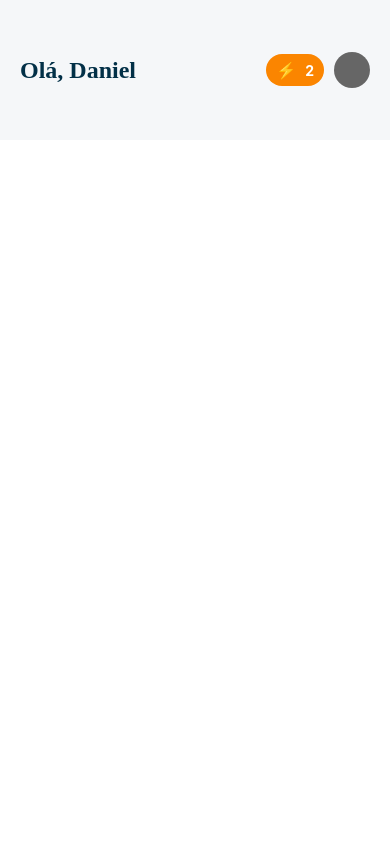
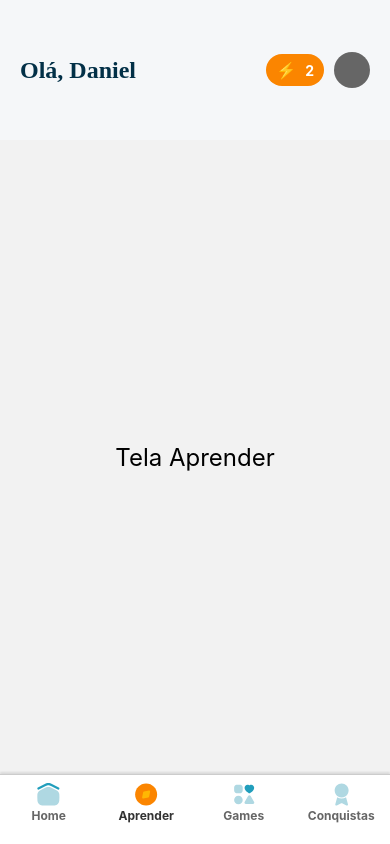
Before and after one commit to MenesesDani/LeComCreApplication, a React Native app: screen /Aprender in a window 390 px wide. Built offline with nearby package versions, Linux system fonts and the light colour scheme.

Commit message:
Fix colors variables and new navbar logic

```diff
--- a/App.tsx
+++ b/App.tsx
@@ -1,15 +1,88 @@
-import React from "react";
-import { View } from "react-native";
+import React from 'react';
+import { View, StyleSheet, Text } from 'react-native';
+import { createBottomTabNavigator, BottomTabNavigationOptions } from '@react-navigation/bottom-tabs';
+import { NavigationContainer, ParamListBase, RouteProp } from '@react-navigation/native';
+
+// Importa suas variáveis de cor
+import { colors } from './constants/colors';
 import { TopBar } from "./components/TopBar/Index";
+import { HomeIcon, ExploreIcon, GamesIcon, ConquestIcon } from './components/icons';
+import HomeScreen from './screens/HomeScreen';
+import ExploreScreen from './screens/ExploreScreen';
+import GamesScreen from './screens/GamesScreen';
+import ConquestScreen from './screens/ConquestScreen';
+
+const Tab = createBottomTabNavigator();
 
 export default function App() {
   return (
-    <View>
+    <View style={styles.container}>
       <TopBar
         name="Daniel"
         energy={2}
         onProfilePress={() => console.log('Perfil pressionado')}
       />
+      <NavigationContainer>
+        <Tab.Navigator
+          screenOptions={({ route }: {
+            route: RouteProp<ParamListBase, string>;
+          }): BottomTabNavigationOptions => ({
+            tabBarIcon: ({ focused, size }: { focused: boolean; size: number }) => {
+
+              const primaryColor = focused ? colors.brand.orange : colors.system.disable;
+              const secondaryColor = focused ? colors.brand.yellow : colors.brand.blue;
+
+              if (route.name === 'Home') {
+                return <HomeIcon width={size} height={size} primaryColor={primaryColor} secondaryColor={secondaryColor} />;
+              } else if (route.name === 'Aprender') {
+                return <ExploreIcon width={size} height={size} primaryColor={primaryColor} secondaryColor={secondaryColor} />;
+              } else if (route.name === 'Games') {
+                return <GamesIcon width={size} height={size} primaryColor={primaryColor} secondaryColor={secondaryColor} />;
+              } else if (route.name === 'Conquistas') {
+                return <ConquestIcon width={size} height={size} primaryColor={primaryColor} secondaryColor={secondaryColor} />;
+              }
+            },
+            tabBarLabel: ({ focused }) => {
+              const color = focused ? '#333' : '#666';
+              let label;
+              if (route.name === 'Home') label = 'Home';
+              else if (route.name === 'Aprender') label = 'Aprender';
+              else if (route.name === 'Games') label = 'Games';
+              else if (route.name === 'Conquistas') label = 'Conquistas';
+
+              return <Text style={{ color, fontSize: 12, fontWeight: 'bold' }}>{label}</Text>;
+            },
+            headerShown: false,
+            tabBarStyle: {
+              height: 70,
+              backgroundColor: '#fff',
+              borderTopWidth: 1,
+              borderTopColor: '#ccc',
+              elevation: 5,
+              shadowColor: '#000',
+              shadowOffset: { width: 0, height: -2 },
+              shadowOpacity: 0.1,
+              shadowRadius: 2,
+            },
+            tabBarItemStyle: {
+              position: 'relative',
+              alignItems: 'center',
+              justifyContent: 'center',
+            },
+          })}
+        >
+          <Tab.Screen name="Home" component={HomeScreen} />
+          <Tab.Screen name="Aprender" component={ExploreScreen} />
+          <Tab.Screen name="Games" component={GamesScreen} />
+          <Tab.Screen name="Conquistas" component={ConquestScreen} />
+        </Tab.Navigator>
+      </NavigationContainer>
     </View>
   );
 }
+
+const styles = StyleSheet.create({
+  container: {
+    flex: 1,
+  },
+});
--- a/components/icons/ConquestIcon.tsx
+++ b/components/icons/ConquestIcon.tsx
@@ -1,11 +1,17 @@
 import * as React from 'react';
 import Svg, { SvgProps, Path } from 'react-native-svg';
 
-const ConquestIcon = (props: SvgProps) => (
+interface IconProps extends SvgProps {
+  primaryColor: string;
+  secondaryColor: string;
+}
+
+const ConquestIcon = ({ primaryColor, secondaryColor, ...props }: IconProps) => (
   <Svg width={23} height={22} viewBox="0 0 23 22" fill="none" {...props}>
+    {/* Este ícone tem apenas uma forma que muda de cor. Usaremos primaryColor. */}
     <Path
       d="M7.84668 13.7168C8.95382 14.3732 10.2474 14.7499 11.625 14.75C13.0028 14.7499 14.2961 14.3734 15.4033 13.7168C15.4948 13.6626 15.585 13.6059 15.6738 13.5479L17.4482 19.8818C17.6797 20.7084 16.8307 21.4233 16.0557 21.0547L12.4844 19.3535C11.9405 19.0947 11.3084 19.0946 10.7646 19.3535L7.19434 21.0547C6.41936 21.4235 5.56952 20.7084 5.80078 19.8818L7.57422 13.5469C7.66362 13.6053 7.75467 13.6622 7.84668 13.7168ZM11.625 0.916992C15.1687 0.916992 18.0418 3.78933 18.042 7.33301C18.042 9.68309 16.7782 11.7386 14.8936 12.8564C13.9363 13.4242 12.8187 13.75 11.625 13.75C10.4316 13.75 9.31453 13.4239 8.35742 12.8564C6.47238 11.7387 5.20801 9.6834 5.20801 7.33301C5.20818 3.78933 8.08128 0.916992 11.625 0.916992Z"
-      fill="#AFD8E2"
+      fill={primaryColor}
     />
   </Svg>
 );
--- a/components/icons/ExploreIcon.tsx
+++ b/components/icons/ExploreIcon.tsx
@@ -1,15 +1,22 @@
 import * as React from 'react';
 import Svg, { SvgProps, Path } from 'react-native-svg';
 
-const ExploreIcon = (props: SvgProps) => (
+interface IconProps extends SvgProps {
+  primaryColor: string;
+  secondaryColor: string;
+}
+
+const ExploreIcon = ({ primaryColor, secondaryColor, ...props }: IconProps) => (
   <Svg width={25} height={24} viewBox="0 0 25 24" fill="none" {...props}>
+    {/* Primeira forma, com a cor principal (corpo do ícone) */}
     <Path
       d="M12.125 1C18.2001 1 23.125 5.92487 23.125 12C23.125 18.0751 18.2001 23 12.125 23C6.04987 23 1.125 18.0751 1.125 12C1.125 5.92487 6.04987 1 12.125 1Z"
-      fill="#AFD8E2"
+      fill={primaryColor}
     />
+    {/* Segunda forma, com a cor secundária (detalhes do ícone) */}
     <Path
       d="M14.9287 8.01953C15.2565 7.95396 15.5956 8.05656 15.832 8.29297C16.0684 8.52939 16.171 8.86843 16.1055 9.19629L15.1055 14.1963C15.0262 14.592 14.717 14.9012 14.3213 14.9805L9.32127 15.9805C8.99342 16.046 8.65437 15.9435 8.41795 15.707C8.18154 15.4706 8.07895 15.1316 8.14452 14.8037L9.14452 9.80371L9.18456 9.66016C9.30214 9.33454 9.58228 9.08889 9.9287 9.01953L14.9287 8.01953Z"
-      fill="#219EBC"
+      fill={secondaryColor}
     />
   </Svg>
 );
--- a/components/icons/HomeIcon.tsx
+++ b/components/icons/HomeIcon.tsx
@@ -1,21 +1,28 @@
 import * as React from 'react';
 import Svg, { SvgProps, Path } from 'react-native-svg';
 
-const HomeIcon = (props: SvgProps) => (
+interface HomeIconProps extends SvgProps {
+  primaryColor: string;
+  secondaryColor: string;
+}
+
+const HomeIcon = ({ primaryColor, secondaryColor, ...props }: HomeIconProps) => (
   <Svg width={23} height={22} viewBox="0 0 23 22" fill="none" {...props}>
+    {/* Primeira forma principal: usa a cor primária */}
     <Path
       d="M20.5417 13.0858V13.7666C20.5417 16.0068 20.5417 17.1269 20.1057 17.9825C19.7222 18.7352 19.1103 19.3471 18.3576 19.7306C17.502 20.1666 16.3819 20.1666 14.1417 20.1666H8.60834C6.36813 20.1666 5.24803 20.1666 4.39238 19.7306C3.63973 19.3471 3.02781 18.7352 2.64432 17.9825C2.20834 17.1269 2.20834 16.0068 2.20834 13.7666L2.20834 13.0858C2.20833 11.6421 2.20833 10.9203 2.42898 10.2838C2.6241 9.72091 2.94246 9.20876 3.36082 8.78469C3.83394 8.30513 4.48124 7.98566 5.77584 7.34671L5.77584 7.34671L8.54254 5.98122C9.58166 5.46837 10.1012 5.21195 10.6456 5.11098C11.1278 5.02155 11.6223 5.02155 12.1045 5.11098C12.6489 5.21195 13.1684 5.46838 14.2076 5.98123L16.9742 7.34671C18.2688 7.98566 18.9161 8.30513 19.3892 8.78469C19.8075 9.20876 20.1259 9.72091 20.321 10.2837C20.5417 10.9202 20.5417 11.6421 20.5417 13.0858Z"
-      stroke="#FB8500"
+      stroke={primaryColor}
       strokeWidth={2}
       strokeLinecap="round"
     />
     <Path
       d="M20.5417 13.0858V13.7666C20.5417 16.0068 20.5417 17.1269 20.1057 17.9825C19.7222 18.7352 19.1103 19.3471 18.3576 19.7306C17.502 20.1666 16.3819 20.1666 14.1417 20.1666H8.60834C6.36813 20.1666 5.24803 20.1666 4.39238 19.7306C3.63973 19.3471 3.02781 18.7352 2.64432 17.9825C2.20834 17.1269 2.20834 16.0068 2.20834 13.7666L2.20834 13.0858C2.20833 11.6421 2.20833 10.9203 2.42898 10.2838C2.6241 9.72091 2.94246 9.20876 3.36082 8.78469C3.83394 8.30513 4.48124 7.98566 5.77584 7.34671L5.77584 7.34671L8.54254 5.98122C9.58166 5.46837 10.1012 5.21195 10.6456 5.11098C11.1278 5.02155 11.6223 5.02155 12.1045 5.11098C12.6489 5.21195 13.1684 5.46838 14.2076 5.98123L16.9742 7.34671C18.2688 7.98566 18.9161 8.30513 19.3892 8.78469C19.8075 9.20876 20.1259 9.72091 20.321 10.2837C20.5417 10.9202 20.5417 11.6421 20.5417 13.0858Z"
-      fill="#FB8500"
+      fill={primaryColor}
     />
+    {/* Forma secundária: usa a cor secundária */}
     <Path
       d="M20.5417 5.50008L14.2372 2.34784C13.1878 1.82311 12.663 1.56074 12.1126 1.45748C11.6252 1.36602 11.1249 1.36602 10.6375 1.45748C10.0871 1.56074 9.56234 1.8231 8.51288 2.34783L2.20833 5.50008"
-      stroke="#FFB703"
+      stroke={secondaryColor}
       strokeWidth={2}
       strokeLinecap="round"
     />
--- a/package.json
+++ b/package.json
@@ -9,6 +9,7 @@
     "web": "expo start --web"
   },
   "dependencies": {
+    "@react-navigation/bottom-tabs": "^7.4.7",
     "expo": "~54.0.10",
     "expo-status-bar": "~3.0.8",
     "react": "19.1.0",
--- /dev/null
+++ b/screens/ConquestScreen.tsx
@@ -0,0 +1,23 @@
+import React from 'react';
+import { View, Text, StyleSheet } from 'react-native';
+
+const ConquestScreen = () => {
+  return (
+    <View style={styles.container}>
+      <Text style={styles.text}>Tela Conquistas</Text>
+    </View>
+  );
+};
+
+const styles = StyleSheet.create({
+  container: {
+    flex: 1,
+    justifyContent: 'center',
+    alignItems: 'center',
+  },
+  text: {
+    fontSize: 24,
+  },
+});
+
+export default ConquestScreen;
--- /dev/null
+++ b/screens/ExploreScreen.tsx
@@ -0,0 +1,23 @@
+import React from 'react';
+import { View, Text, StyleSheet } from 'react-native';
+
+const ExploreScreen = () => {
+  return (
+    <View style={styles.container}>
+      <Text style={styles.text}>Tela Aprender</Text>
+    </View>
+  );
+};
+
+const styles = StyleSheet.create({
+  container: {
+    flex: 1,
+    justifyContent: 'center',
+    alignItems: 'center',
+  },
+  text: {
+    fontSize: 24,
+  },
+});
+
+export default ExploreScreen;
--- /dev/null
+++ b/screens/GamesScreen.tsx
@@ -0,0 +1,23 @@
+import React from 'react';
+import { View, Text, StyleSheet } from 'react-native';
+
+const GamesScreen = () => {
+  return (
+    <View style={styles.container}>
+      <Text style={styles.text}>Tela Games</Text>
+    </View>
+  );
+};
+
+const styles = StyleSheet.create({
+  container: {
+    flex: 1,
+    justifyContent: 'center',
+    alignItems: 'center',
+  },
+  text: {
+    fontSize: 24,
+  },
+});
+
+export default GamesScreen;
--- /dev/null
+++ b/screens/HomeScreen.tsx
@@ -0,0 +1,23 @@
+import React from 'react';
+import { View, Text, StyleSheet } from 'react-native';
+
+const HomeScreen = () => {
+  return (
+    <View style={styles.container}>
+      <Text style={styles.text}>Tela Inicial</Text>
+    </View>
+  );
+};
+
+const styles = StyleSheet.create({
+  container: {
+    flex: 1,
+    justifyContent: 'center',
+    alignItems: 'center',
+  },
+  text: {
+    fontSize: 24,
+  },
+});
+
+export default HomeScreen;
```
Also changed, not shown: components/NavBar/Index.tsx (deleted, +0 -49 lines), components/NavBar/styles.ts (deleted, +0 -36 lines), components/icons/GamesIcon.tsx (+10 -3 lines), 1 other file (tests, documents, lock files or other folders).
